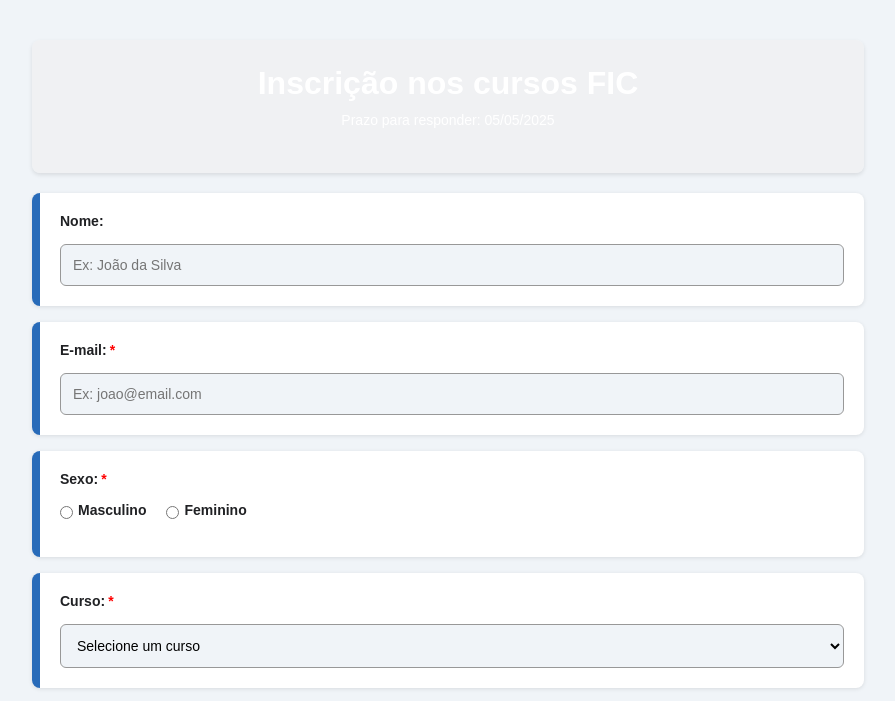
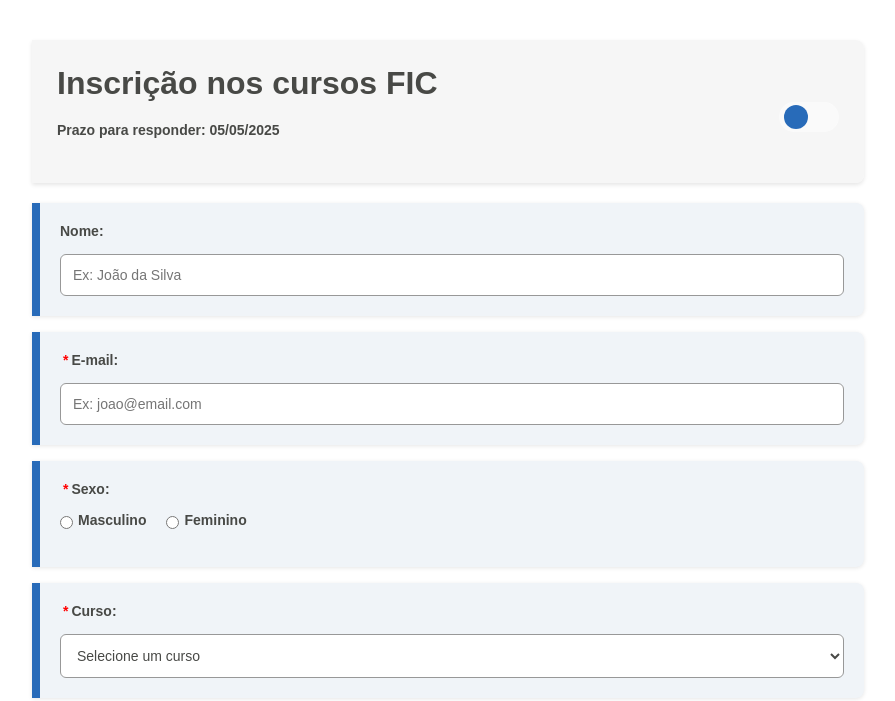
Before and after one commit to RuanLopes1350/formularioFIC, a website built with Vite: page index.html in a window 1280 px wide. Shown: the top 701 px of the page, without its empty margins (192-1087 px from the left). Built offline with nearby package versions, Linux system fonts and the light colour scheme.

Commit message:
praticamente completo, funcionando, apenas questões de estética como icones a serem feitos

```diff
--- a/index.html
+++ b/index.html
@@ -11,18 +11,24 @@
 <body>
 
   <header>
+  <div class="header-content">
     <h1>Inscrição nos cursos FIC</h1>
     <p>Prazo para responder: 05/05/2025</p>
-  </header>
+  </div>
+  <div id="switch">
+    <button></button>
+    <span></span>
+  </div>
+</header>
 
   <div class="nameBox">
     <label for="name">Nome:</label>
-    <input type="text" id="name" placeholder="Ex: João da Silva" />
+    <input type="text" id="name" required placeholder="Ex: João da Silva" />
   </div>
 
   <div class="emailBox">
     <label for="email" class="campoObrigatorio">E-mail:</label>
-    <input type="email" id="email" placeholder="Ex: joao@email.com" />
+    <input type="email" id="email" required placeholder="Ex: joao@email.com" />
   </div>
 
   <div class="genderBox">
@@ -41,12 +47,11 @@
 
   <div class="courseBox">
     <label for="course" class="campoObrigatorio">Curso:</label>
-    <select id="course">
-      <option value="null" disabled selected>Selecione um curso</option>
-      <option value="programacao">Programação</option>
-      <option value="design">Design</option>
-      <option value="marketing">Marketing Digital</option>
-      <option value="gestao">Gestão de Projetos</option>
+    <select id="course" required>
+      <option value="" disabled selected>Selecione um curso</option>
+      <option value="espanhol">Espanhol</option>
+      <option value="costura">Costura</option>
+      <option value="placasolar">Instalação de Placas Solares</option>
     </select>
   </div>
 
--- a/package.json
+++ b/package.json
@@ -4,10 +4,10 @@
   "version": "0.0.0",
   "type": "module",
   "scripts": {
-    "dev": "vite",
+    "dev": "clear && vite",
     "build": "tsc && vite build",
     "preview": "vite preview",
-    "json": "json-server json-server.json data.json"
+    "json": "clear && json-server --watch data.json --port 3000"
   },
   "devDependencies": {
     "typescript": "~5.8.3",
--- a/src/main.ts
+++ b/src/main.ts
@@ -1,8 +1,7 @@
 import './styles/globalReset.css'
 import './styles/style.css'
-import './validations/formSchema.ts'
 import { z } from 'zod';
-import { userSchema } from './validations/formSchema.ts'
+import { userSchema, type UserData } from './validations/formSchema.ts'
 
 const nome = document.querySelector<HTMLInputElement>('#name')!
 const email = document.querySelector<HTMLInputElement>('#email')!
@@ -12,12 +11,19 @@ const curso = document.querySelector<HTMLSelectElement>('#course')!
 const observacoes = document.querySelector<HTMLTextAreaElement>('#observations')!
 const termos = document.querySelector<HTMLInputElement>('#terms')!
 const submitButton = document.querySelector<HTMLButtonElement>('#submitButton')!
+const switchTheme = document.querySelector('#switch')!
 
-function validarDados(nome: string, email: string) {
+function toggleMode() {
+    const html = document.documentElement;
+    html.classList.toggle("dark");
+}
+
+(window as any).toogleMode = toggleMode;
+(window as any).toggleMode = toggleMode;
+
+function validarDados(dados: any): dados is UserData {
     try {
-        const nomeValido = userSchema.shape.name?.parse(nome);
-        const emailValido = userSchema.shape.email?.parse(email);
-
+        userSchema.parse(dados);
         return true;
     } catch (erro) {
         if (erro instanceof z.ZodError) {
@@ -32,7 +38,7 @@ function validarDados(nome: string, email: string) {
                 details: erros
             };
             console.error(erroFormatado);
-            alert(`Erro de validação: ${JSON.stringify(erroFormatado.details.map(e => e.mensagem).join(', '))}`);
+            alert(`Erro de validação: ${erros.map(e => e.mensagem).join('\n')}`);
             return false;
         }
 
@@ -41,8 +47,11 @@ function validarDados(nome: string, email: string) {
     }
 }
 
-async function enviarDadosParaServer(dados: any) {
+async function enviarDadosParaServer(dados: UserData) {
     try {
+        // log para depuração
+        console.log('Enviando dados para:', 'http://localhost:3000/users', dados);
+
         const response = await fetch('http://localhost:3000/users', {
             method: 'POST',
             headers: {
@@ -52,6 +61,9 @@ async function enviarDadosParaServer(dados: any) {
         });
 
         if (!response.ok) {
+            console.error(`Erro na resposta: Status ${response.status}`);
+            const errorText = await response.text();
+            console.error(`Resposta de erro: ${errorText}`);
             throw new Error(`Erro ao enviar dados: ${response.statusText}`);
         }
 
@@ -59,7 +71,7 @@ async function enviarDadosParaServer(dados: any) {
         console.log('Dados salvos com sucesso:', dadosSalvos);
         return true;
     } catch (erro) {
-        console.error('Erro ao enviar dados:', erro);
+        console.error('Erro detalhado:', erro);
         alert(`Erro ao enviar dados: ${erro}`);
         return false;
     }
@@ -68,44 +80,42 @@ async function enviarDadosParaServer(dados: any) {
 submitButton.addEventListener("click", async (event) => {
     event.preventDefault();
 
-    const nomeUser = nome.value;
-    const emailUser = email.value;
+    const nomeUser = nome.value.trim();
+    const emailUser = email.value.trim();
     const generoUser = generoMasculino.checked ? 'masculino' : (generoFeminino.checked ? 'feminino' : '');
-    const cursoUser = curso.value;
-    const observacoesUser = observacoes.value;
+    const cursoUser = curso.value !== '' ? curso.value : '';
+    const observacoesUser = observacoes.value.trim();
     const termosUser = termos.checked;
 
-    if (!nomeUser || !emailUser || !generoUser || !termosUser) {
-        alert('Por favor, preencha todos os campos obrigatórios e aceite os termos.');
+    const dados = {
+        name: nomeUser,
+        email: emailUser,
+        gender: generoUser,
+        course: cursoUser,
+        observations: observacoesUser,
+        terms: termosUser
+    }
+
+    if (!validarDados(dados)) {
         return;
     }
 
-    if (!validarDados(nomeUser, emailUser)) {
-        return;
-    }
-
-    const dados = {
-        nome: nomeUser,
-        email: emailUser,
-        genero: generoUser,
-        curso: cursoUser,
-        observacoes: observacoesUser,
-        termos: termosUser
-    }
-    console.log(dados);
+    console.log('Dados válidos:', dados);
 
     const sucesso = await enviarDadosParaServer(dados);
 
     if (sucesso) {
         alert('Formulário enviado com sucesso!');
 
+        // Limpar o formulário
         nome.value = '';
         email.value = '';
         generoMasculino.checked = false;
         generoFeminino.checked = false;
-        curso.value = '';
+        curso.value = ''; // Changed from 'null' to empty string
         observacoes.value = '';
         termos.checked = false;
+    }
+});
 
-    }
-})
+switchTheme.addEventListener('click', toggleMode);
--- a/src/styles/globalReset.css
+++ b/src/styles/globalReset.css
@@ -1,4 +1,5 @@
 * {
   margin: 0;
   padding: 0;
+  box-sizing: border-box;
 }
--- a/src/styles/style.css
+++ b/src/styles/style.css
@@ -1,17 +1,21 @@
-* {
-    margin: 0;
-    padding: 0;
-    box-sizing: border-box;
+:root {
+    --cor-texto: rgba(72, 73, 70, 1);
+    --cor-fundo: rgba(255, 255, 255, 1);
+    --cor-destaque: rgba(255, 255, 255, 0.5);
+    --cor-superficie: rgba(223, 223, 223, 0.05);
+    --cor-box: rgba(240, 244, 248, 1);
+    --sombra-box: rgba(0, 0, 0, 0.1);
+    --cor-borda: #286BB9;
 }
 
-:root {
-    --cor-texto: rgba(32, 33, 36, 1);
-    --cor-fundo: rgba(240, 244, 248, 1);
-    --cor-destaque: rgba(255, 255, 255, 0.5);
-    --cor-superficie: rgba(223, 223, 223, 0.05);
-    --cor-cartoes: rgba(255, 255, 255, 1);
-    --sombra-cartoes: rgba(0, 0, 0, 0.1);
-    --cor-borda: #286BB9;
+html.dark {
+    --cor-texto: rgba(230, 230, 230, 1);
+    --cor-fundo: rgba(30, 32, 36, 1);
+    --cor-destaque: rgba(50, 50, 50, 0.5);
+    --cor-superficie: rgba(40, 40, 40, 0.05);
+    --cor-box: rgba(45, 47, 51, 1);
+    --sombra-box: rgba(0, 0, 0, 0.3);
+    --cor-borda: #5d9de6;
 }
 
 body {
@@ -26,26 +30,77 @@ body {
 }
 
 header {
+    display: flex;
+    flex-direction: row;
+    justify-content: space-between;
+    align-items: center;
     width: 100%;
     max-width: 832px;
-    text-align: center;
+    text-align: left;
     margin-bottom: 20px;
     background: #F1F1F199;
-    color: #ffffff;
-    padding: 25px 0;
-    border-radius: 8px;
+    color: var(--cor-texto);
+    padding: 25px;
+    border-radius: 0 8px 8px 0;
     box-shadow: 0 2px 4px rgba(0, 0, 0, 0.1);
+}
+
+.header-content {
+    display: flex;
+    flex-direction: column;
+    align-items: flex-start;
 }
 
 header h1 {
     margin-bottom: 10px;
 }
 
-.nameBox, .emailBox, .genderBox, .courseBox, .observationsBox, .termsBox {
-    background-color: var(--cor-cartoes);
+#switch {
+    position: relative;
+    width: 60px;
+    height: 30px;
+    background: var(--cor-destaque);
+    border-radius: 15px;
+    margin-top: 10px;
+    cursor: pointer;
+    display: flex;
+    align-items: center;
+    padding: 0 5px;
+}
+
+#switch button {
+    width: 24px;
+    height: 24px;
+    border-radius: 50%;
+    background: var(--cor-borda);
+    border: 0;
+    position: absolute;
+    transition: all 0.2s ease-in-out;
+    left: 5px;
+    z-index: 1;
+    cursor: pointer;
+}
+
+html.dark #switch button {
+    left: 31px;
+}
+
+#switch span {
+    display: block;
+    width: 100%;
+    height: 100%;
+}
+
+.nameBox,
+.emailBox,
+.genderBox,
+.courseBox,
+.observationsBox,
+.termsBox {
+    background-color: var(--cor-box);
     border-left: 8px solid var(--cor-borda);
-    border-radius: 8px;
-    box-shadow: 0 1px 4px var(--sombra-cartoes);
+    border-radius: 0 8px 8px 0;
+    box-shadow: 0 1px 4px var(--sombra-box);
     width: 832px;
     padding: 20px;
     margin-bottom: 16px;
@@ -54,7 +109,11 @@ header h1 {
     gap: 10px;
 }
 
-.nameBox, .emailBox, .genderBox, .courseBox, .termsBox {
+.nameBox,
+.emailBox,
+.genderBox,
+.courseBox,
+.termsBox {
     height: auto;
     min-height: 106px;
 }
@@ -80,6 +139,7 @@ textarea {
     border-radius: 6px;
     font-size: 14px;
     background-color: var(--cor-fundo);
+    color: var(--cor-texto);
     transition: border 0.2s, box-shadow 0.2s;
 }
 
@@ -107,7 +167,7 @@ textarea {
     gap: 5px;
 }
 
-.campoObrigatorio::after {
+.campoObrigatorio::before {
     content: "*";
     color: #ff0000;
     padding: 0 3px;
@@ -122,6 +182,7 @@ textarea {
 p {
     margin: 10px 0 20px;
     font-size: 14px;
+    font-weight: 600;
 }
 
 #submitButton {
@@ -144,7 +205,15 @@ p {
 
 /* Responsividade */
 @media (max-width: 860px) {
-    .nameBox, .emailBox, .genderBox, .courseBox, .observationsBox, .termsBox, header, #submitButton {
+
+    .nameBox,
+    .emailBox,
+    .genderBox,
+    .courseBox,
+    .observationsBox,
+    .termsBox,
+    header,
+    #submitButton {
         width: 95%;
     }
 }
--- a/src/validations/formSchema.ts
+++ b/src/validations/formSchema.ts
@@ -2,5 +2,15 @@ import { z } from 'zod';
 
 export const userSchema = z.object({
     name: z.string().min(3, 'Nome deve ter pelo menos 3 caracteres'),
-    email: z.string().email('Email inválido'),
+    email: z.string().email('E-mail inválido').min(1, 'Campo E-mail não pode estar vazio'),
+    gender: z.enum(['masculino', 'feminino'], {
+        errorMap: () => ({ message: 'Selecione um gênero' })
+    }),
+    course: z.string().min(1, 'Selecione um curso'),
+    observations: z.string().optional(),
+    terms: z.literal(true, {
+        errorMap: () => ({ message: 'Você deve aceitar os termos' })
+    })
 })
+
+export type UserData = z.infer<typeof userSchema>;
```
Also changed, not shown: data.json (+11 -1 lines).
